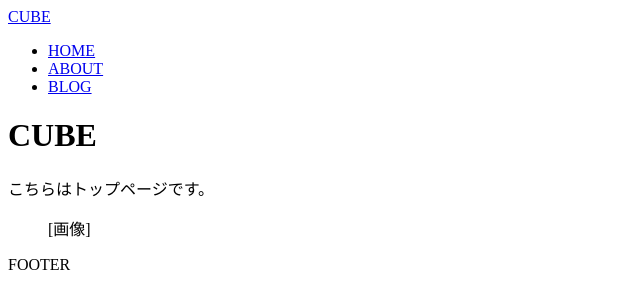
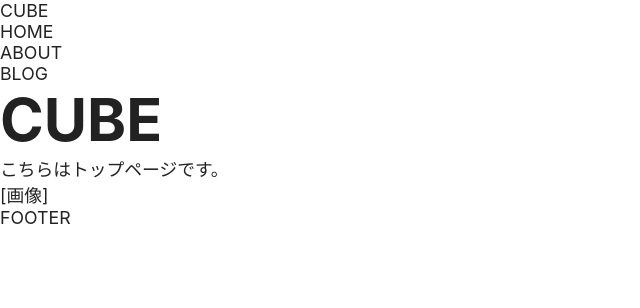
Before and after one commit to AtsuyaMorishita/Next_Typescript_microCMS, a Next.js app: page / in a window 1280 px wide. Shown: the top 308 px of the page, without its empty margins (0-640 px from the left). Built offline with nearby package versions, Linux system fonts and the light colour scheme.

Commit message:
グローバルcss設定

```diff
--- a/styles/globals.css
+++ b/styles/globals.css
@@ -16,4 +16,56 @@
   --heading3: calc(var(--body) * 1.2); /* 19.2-21.6px */
   --small-heading2: clamp(0.875rem, 4vw - 1rem, 1.6875rem); /* 14-27px */
   --small-heading3: calc(var(--small-heading2) * 0.86); /* 12-23px */
+
+  /* スペース(余白・間隔) */
+  --space-xs: clamp(1.25rem, 1rem * 0.98vw, 1.875rem); /* 20-30px */
+  --space-sm: calc(var(--space-xs) * 1.5); /* 30-45px */
+  --space-md: calc(var(--space-xs) * 2); /* 40-60px */
+  --space-lg: calc(var(--space-xs) * 3); /* 80-90px */
+  --space-xl: calc(var(--space-xs) * 4); /* 80-120px */
+  --space-jump: clamp(1.25rem, 0.35rem * 3.8vw, 3.75rem); /* 20-60px */
 }
+
+/* 基本設定 */
+body {
+  color: var(--black);
+  font-family: -apple-system, BlinkMacSystemFont, "Segoe UI", Helvetica, Arial,
+    sans-serif;
+  font-size: var(--body);
+}
+
+h1 {
+  font-size: var(--heading1);
+}
+
+h2 {
+  font-size: var(--heading2);
+}
+
+h3 {
+  font-size: var(--heading3);
+}
+
+/* リセット */
+body,
+h1,
+h2,
+h3,
+p,
+figure,
+ul {
+  margin: 0;
+  padding: 0;
+  list-style: none;
+}
+
+*,
+*::before,
+*::after {
+  box-sizing: border-box;
+}
+
+a {
+  color: inherit;
+  text-decoration: none;
+}
```
